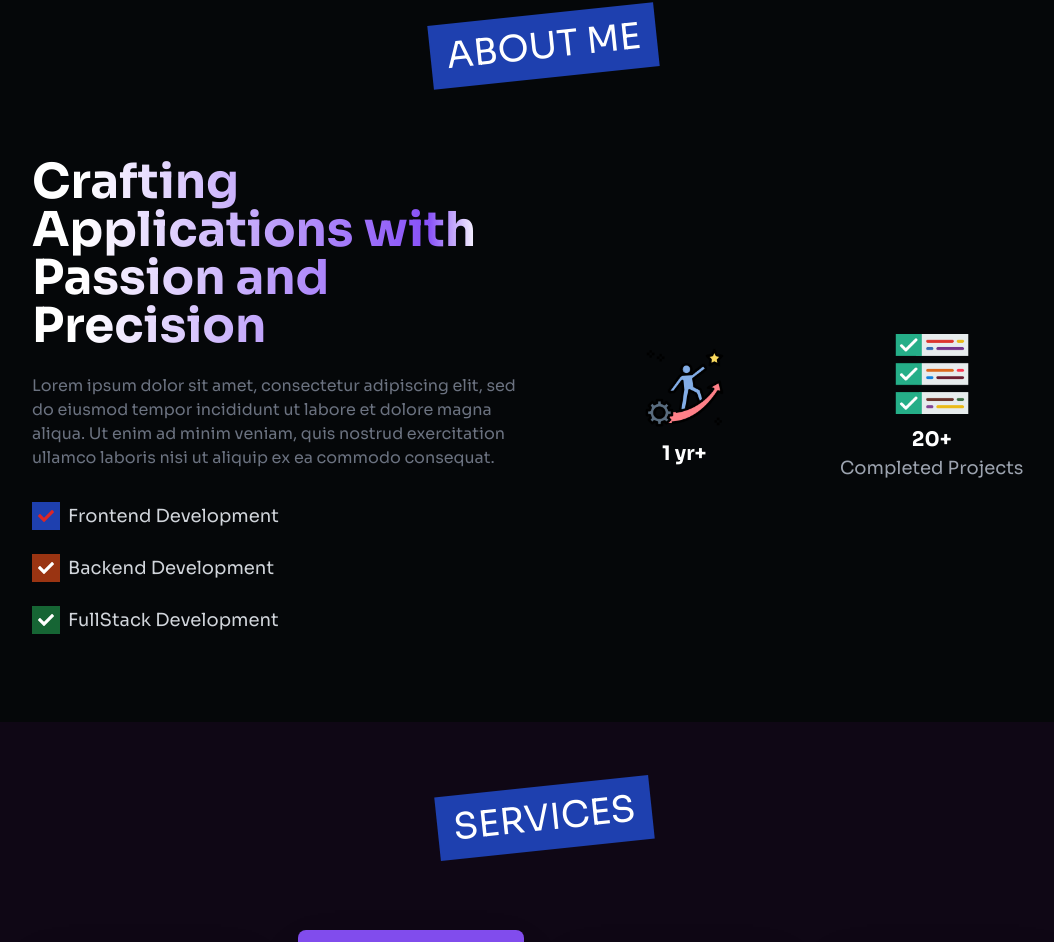
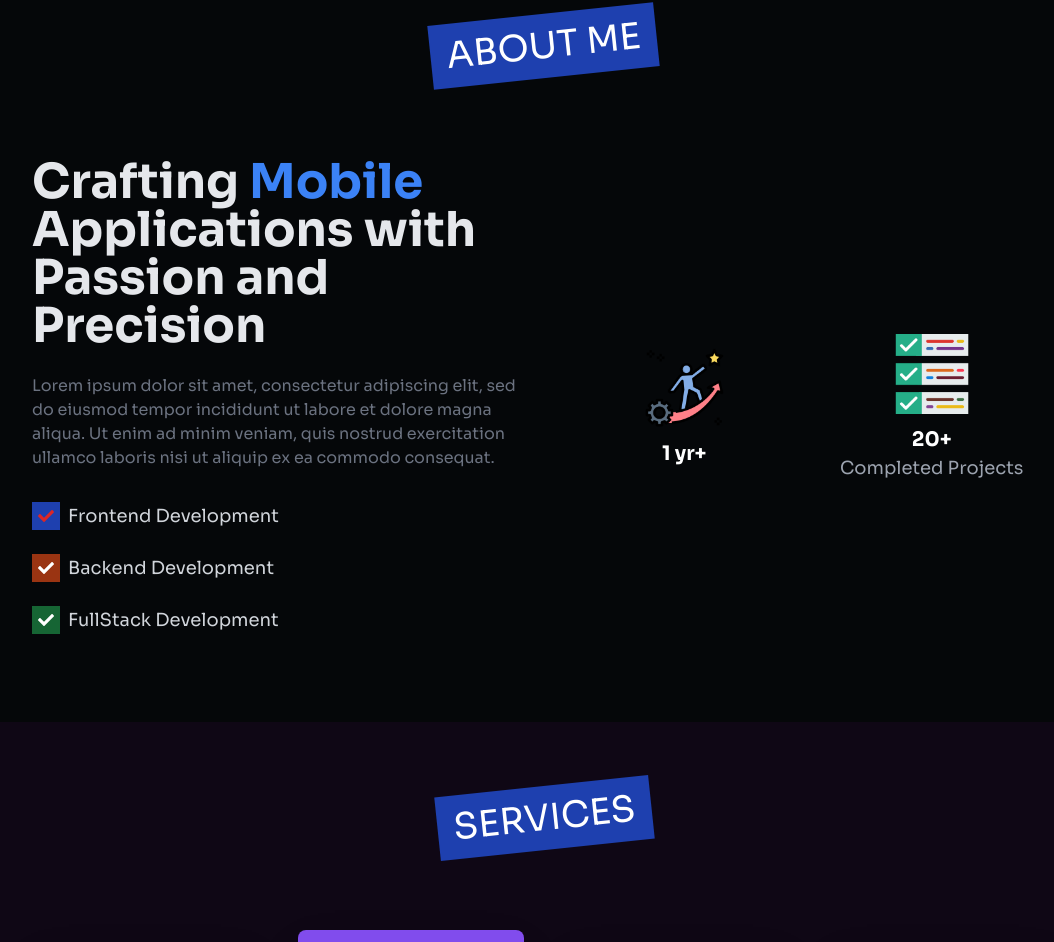
Before and after one commit to Sadan009/Portfolio, a Next.js app: page / in a window 1280 px wide. Shown: the part 851-1793 px from the top of the page, without its empty margins (96-1150 px from the left). Built offline with nearby package versions, Linux system fonts and the light colour scheme.

Commit message:
fixed bugs from flip words

```diff
--- a/app/globals.css
+++ b/app/globals.css
@@ -1,6 +1,13 @@
 @tailwind base;
 @tailwind components;
 @tailwind utilities;
+
+/* styles/globals.css */
+::selection {
+  background: #9712cb; /* navy */
+  color: #fff;         /* white */
+}
+
 
 @layer components {
   .nav_link {
--- a/components/Home/About/About.tsx
+++ b/components/Home/About/About.tsx
@@ -14,8 +14,8 @@ const About = () => {
         <div className="w-[80%] mx-auto grid grid-cols-1 lg:grid-cols-2 gap-8 items-center mt-20">
           {/* TextContent */}
           <div data-aos="fade-left" data-aos-delay="1000">
-            <h1 className="text-bg text-[26px] sm:text-3xl md:text-4xl lg:text-5xl font-bold text-gray-200">
-              Crafting <FlipWords words={["Web", "Mobile"]} className="text-white" /> Applications with Passion and Precision
+            <h1 className=" text-[26px] sm:text-3xl md:text-4xl lg:text-5xl font-bold text-gray-200">
+              Crafting <FlipWords words={["Web", "Mobile"]} className="text-blue-500" /> Applications with Passion and Precision
             </h1>
             <p className="mt-6 text-gray-500 text-base">
               {aboutInfo.description}
--- a/components/flipWords.tsx
+++ b/components/flipWords.tsx
@@ -15,7 +15,7 @@ export const FlipWords = ({
   const [currentWord, setCurrentWord] = useState(words[0]);
   const [isAnimating, setIsAnimating] = useState<boolean>(false);
 
-  // thanks for the fix Julian - https://github.com/Julian-AT
+  // pick the next word in the list
   const startAnimation = useCallback(() => {
     const word = words[words.indexOf(currentWord) + 1] || words[0];
     setCurrentWord(word);
@@ -23,10 +23,12 @@ export const FlipWords = ({
   }, [currentWord, words]);
 
   useEffect(() => {
-    if (!isAnimating)
-      setTimeout(() => {
+    if (!isAnimating) {
+      const timeout = setTimeout(() => {
         startAnimation();
       }, duration);
+      return () => clearTimeout(timeout);
+    }
   }, [isAnimating, duration, startAnimation]);
 
   return (
@@ -36,19 +38,9 @@ export const FlipWords = ({
       }}
     >
       <motion.div
-        initial={{
-          opacity: 0,
-          y: 10,
-        }}
-        animate={{
-          opacity: 1,
-          y: 0,
-        }}
-        transition={{
-          type: "spring",
-          stiffness: 100,
-          damping: 10,
-        }}
+        initial={{ opacity: 0, y: 10 }}
+        animate={{ opacity: 1, y: 0 }}
+        transition={{ type: "spring", stiffness: 100, damping: 10 }}
         exit={{
           opacity: 0,
           y: -40,
@@ -57,20 +49,19 @@ export const FlipWords = ({
           scale: 2,
           position: "absolute",
         }}
-        className={twMerge("z-10 inline-block relative text-left", className)}
+        className={twMerge(
+          "z-10 inline-block relative text-left text-white", // ✅ text-white default
+          className // ✅ can override if you pass another text color
+        )}
         key={currentWord}
       >
-        {/* edit suggested by Sajal: https://x.com/DewanganSajal */}
         {currentWord.split(" ").map((word, wordIndex) => (
           <motion.span
             key={word + wordIndex}
             initial={{ opacity: 0, y: 10, filter: "blur(8px)" }}
             animate={{ opacity: 1, y: 0, filter: "blur(0px)" }}
-            transition={{
-              delay: wordIndex * 0.3,
-              duration: 0.3,
-            }}
-            className="inline-block whitespace-nowrap"
+            transition={{ delay: wordIndex * 0.3, duration: 0.3 }}
+            className="inline-block whitespace-nowrap text-inherit" // ✅ inherits parent text color
           >
             {word.split("").map((letter, letterIndex) => (
               <motion.span
@@ -81,7 +72,7 @@ export const FlipWords = ({
                   delay: wordIndex * 0.3 + letterIndex * 0.05,
                   duration: 0.2,
                 }}
-                className="inline-block"
+                className="inline-block text-inherit" // ✅ inherits parent text color
               >
                 {letter}
               </motion.span>
```
